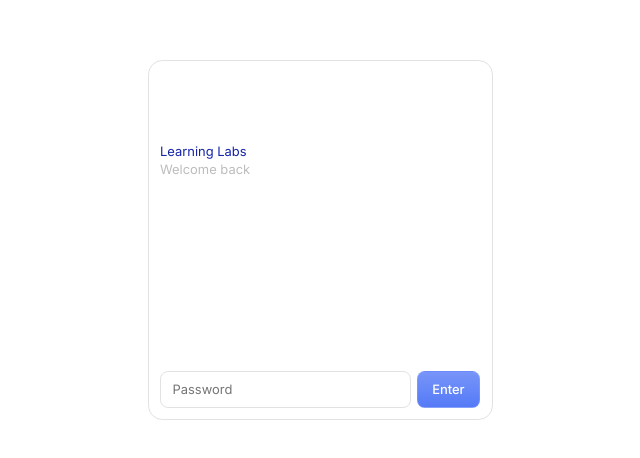
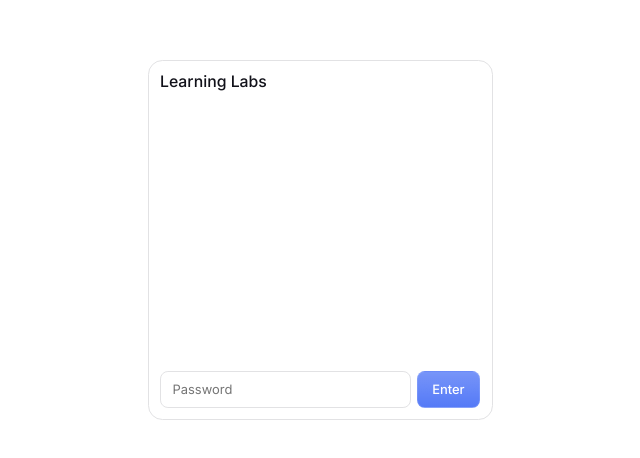
Before and after one commit to w-ade/learning-lobby, a Next.js app: page / in a window 1280 px wide. Shown: the part 160-618 px from the top of the page, without its empty margins (320-960 px from the left). Built offline with nearby package versions, Linux system fonts and the light colour scheme.

Commit message:
login-card: card-style login interface

```diff
--- a/app/page.tsx
+++ b/app/page.tsx
@@ -12,8 +12,9 @@ export default function Login() {
   return (
     <main style={{ minHeight: "100vh", margin: 0, display: "flex", alignItems: "center", justifyContent: "center", backgroundColor: "#FFFFFF" }}>
       <div style={{ backgroundColor: "#FFFFFF", borderRadius: "20px", border: "1.25px solid #E2E2E4", boxSizing: "border-box", height: "502px", overflow: "hidden", width: "480px", position: "relative", flexShrink: 0, zoom: SCALE }}>
-        <div style={{ ...text, color: "#1423A8", top: "115px" }}>Learning Labs</div>
-        <div style={{ ...text, color: "#BDBDC0", top: "139px" }}>{error ?? "Welcome back"}</div>
+        <div style={{ ...text, top: "16px", color: "#111119", fontWeight: 500, fontSize: "22px", lineHeight: "28px" }}>Learning Labs</div>
+        {error && <div style={{ ...text, top: "46px", color: "#FF3E41" }}>{error}</div>}
+        {/* Animation slot: ~84px to ~420px */}
         <form action={action} style={{ position: "absolute", left: "16px", right: "16px", bottom: "16px", display: "flex", gap: "8px" }}>
           <input name="password" type="password" placeholder="Password" autoFocus required
             style={{ flex: 1, height: "52px", padding: "0 16px", border: "1.25px solid #E2E2E4", borderRadius: "11px", fontFamily: FONT, fontSize: "18px", outline: "none", color: error ? "#FF3E41" : "#111111" }} />
```
